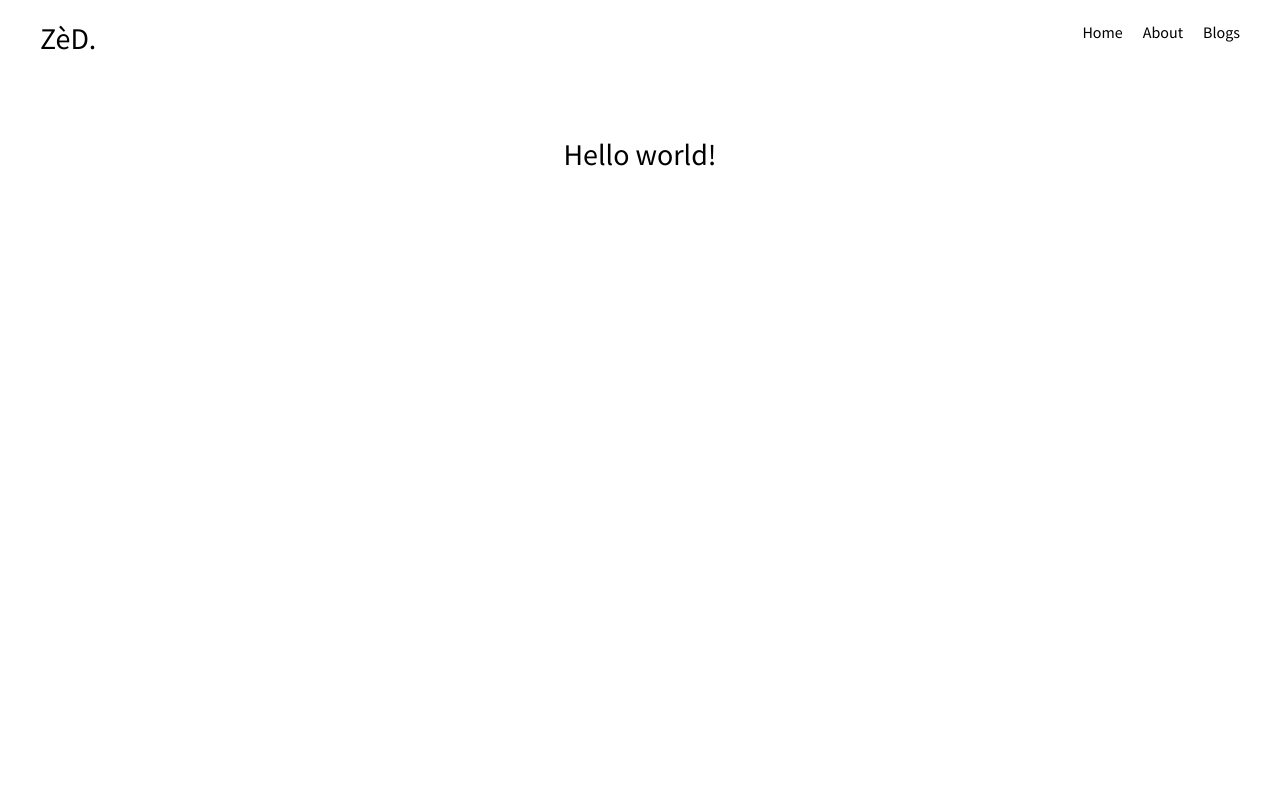
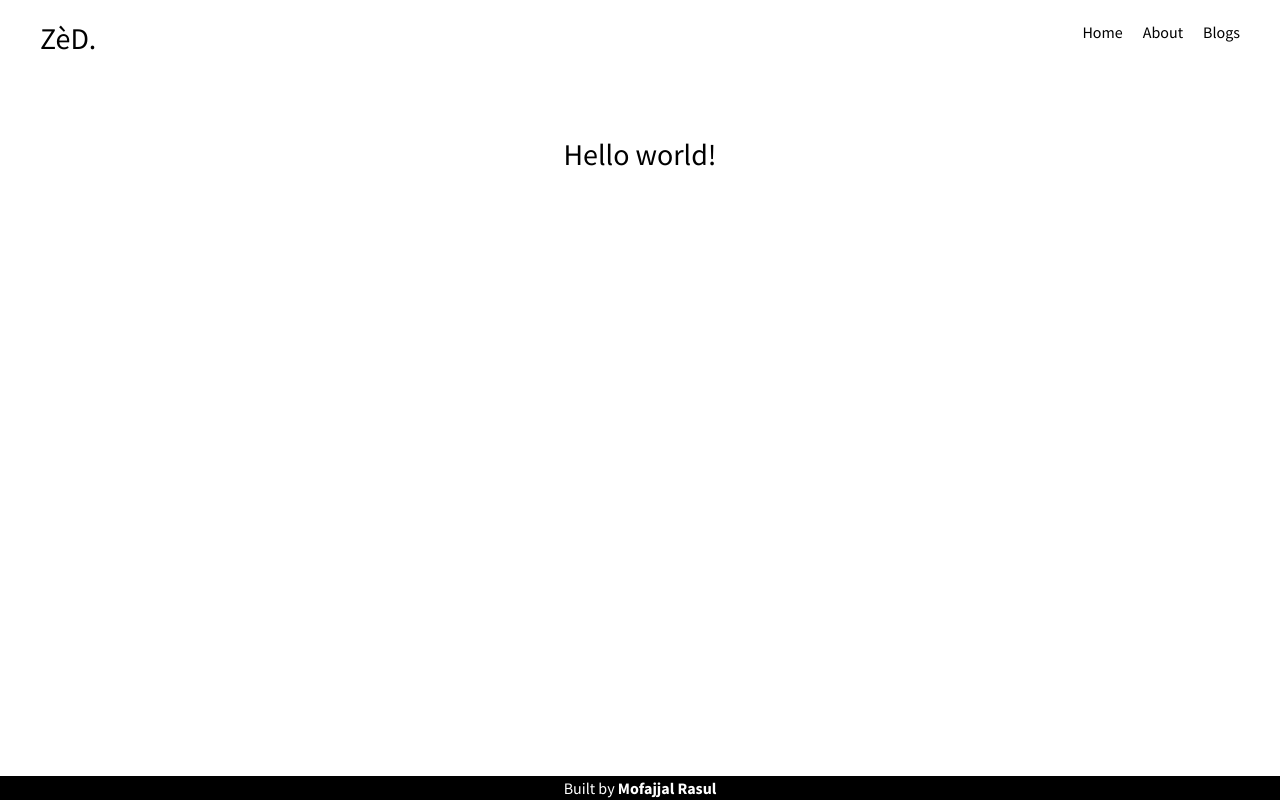
Before and after one commit to IMZihad21/PortfolioNext, a Next.js app: page / in a window 1280 px wide. Built offline with nearby package versions, Linux system fonts and the light colour scheme.

Commit message:
Added simple footer
Signed-off-by: ZèD <imzihad@gmail.com>

```diff
--- /dev/null
+++ b/components/Footer.tsx
@@ -0,0 +1,11 @@
+import type { NextPage } from 'next'
+
+const Footer: NextPage = () => {
+    return (
+        <div className='fixed h-6 bg-black text-white bottom-0 left-0 w-full'>
+            <p className='text-center'>Built by <span className='font-bold'>Mofajjal Rasul</span></p>
+        </div>
+    )
+}
+
+export default Footer
--- a/components/Layout.tsx
+++ b/components/Layout.tsx
@@ -1,11 +1,13 @@
 import Navbar from './Navbar'
 import type { NextPage } from 'next'
+import Footer from './Footer'
 
 const Layout: NextPage = ({ children }) => {
     return (
         <>
             <Navbar />
-            <main>{children}</main>
+            <main className='mb-6'>{children}</main>
+            <Footer />
         </>
     )
 }
```
